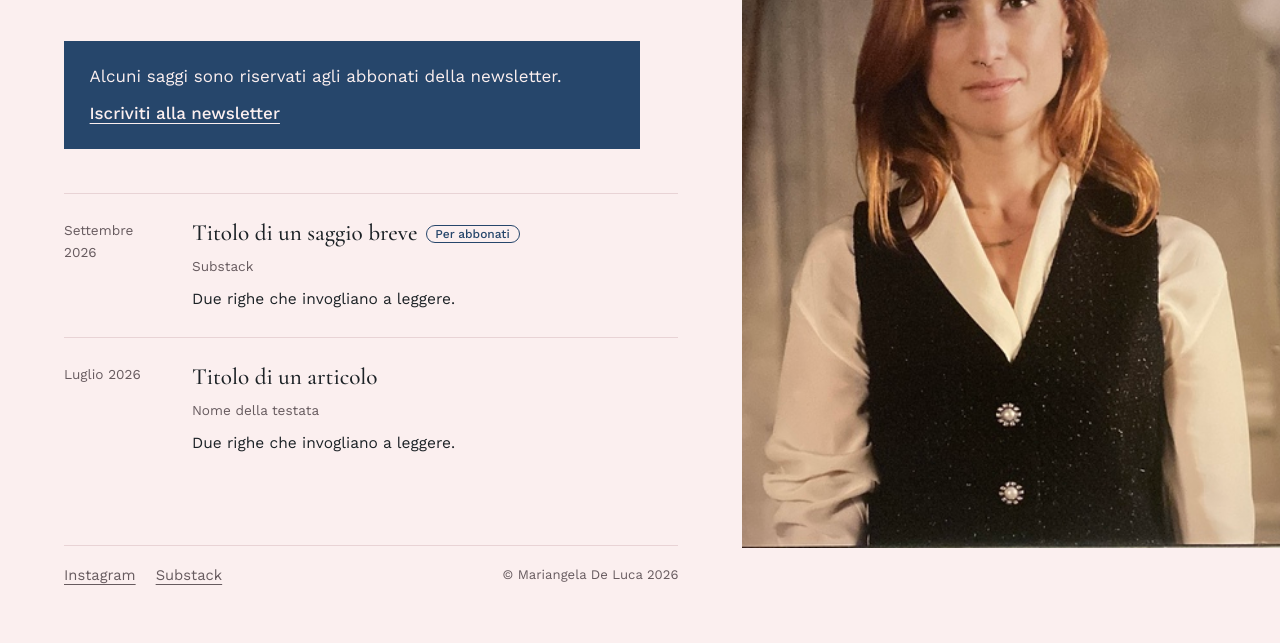
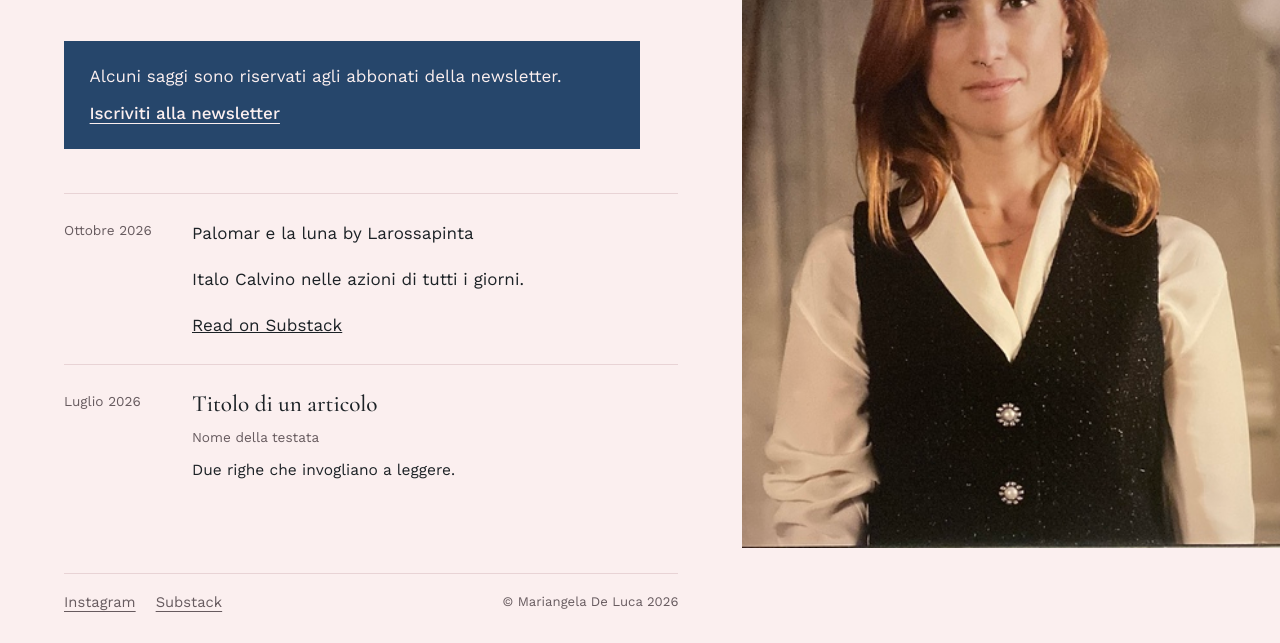
Before and after one commit to pierquarto4/mariangeladeluca, a plain HTML site: page articoli.html in a window 1280 px wide. Shown: the part 252-895 px from the top of the page. Before the commit the page ends 868 px from the top, so only its background shows below. Drawn offline with nearby package versions, Linux system fonts and the light colour scheme; a script that the page names is missing.

Commit message:
Update newsletter link and add new article section

```diff
--- a/articoli.html
+++ b/articoli.html
@@ -25,13 +25,13 @@
 <main><div class="pagina"><h1>Articoli</h1>
 <p class="intro">Articoli, interventi e brevi saggi.</p>
 <div class="invito"><p>Alcuni saggi sono riservati agli abbonati della newsletter.</p>
-<a href="https://substack.com" target="_blank" rel="noopener">Iscriviti alla newsletter</a></div>
+<a href="https://larossapinta.substack.com" target="_blank" rel="noopener">Iscriviti alla newsletter</a></div>
 
 <!-- PER AGGIUNGERE UN ARTICOLO: copia da <article> a </article> e incolla in cima all'elenco.
      Per un pezzo a pagamento tieni <span class="abbonati">; per uno gratuito cancellalo. -->
-<article class="articolo"><span class="meta">Settembre 2026</span><div>
-<h3><a href="https://esempio.it" target="_blank" rel="noopener">Titolo di un saggio breve</a><span class="abbonati">Per abbonati</span></h3>
-<span class="meta">Substack</span><p class="estratto">Due righe che invogliano a leggere.</p></div></article>
+<article class="articolo"><span class="meta">Ottobre 2026</span><div>
+<div class="substack-post-embed"><p lang="it">Palomar e la luna by Larossapinta</p><p>Italo Calvino nelle azioni di tutti i giorni.</p><a data-post-link href="https://larossapinta.substack.com/p/palomar-e-la-luna">Read on Substack</a></div>
+</div></article>
 
 <article class="articolo"><span class="meta">Luglio 2026</span><div>
 <h3><a href="https://esempio.it" target="_blank" rel="noopener">Titolo di un articolo</a></h3>
@@ -39,6 +39,7 @@
 </div></main>
 <figure class="ritratto" id="ritratto"><img src="foto2.jpg" alt="Mariangela De Luca" onerror="this.remove()"></figure>
 <footer class="piede" id="piede"></footer>
+<script async src="https://substack.com/embedjs/embed.js" charset="utf-8"></script>
 <script src="sito.js"></script>
 </body>
 </html>
```
